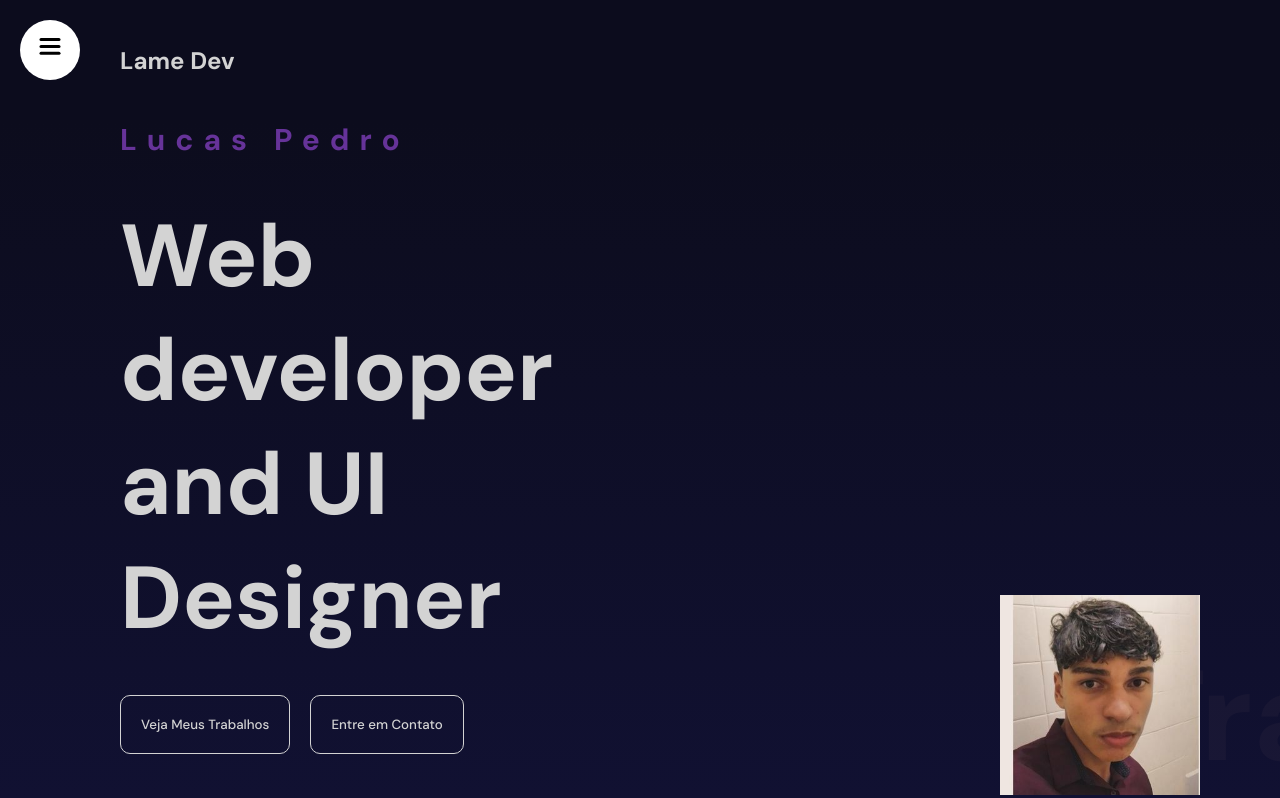
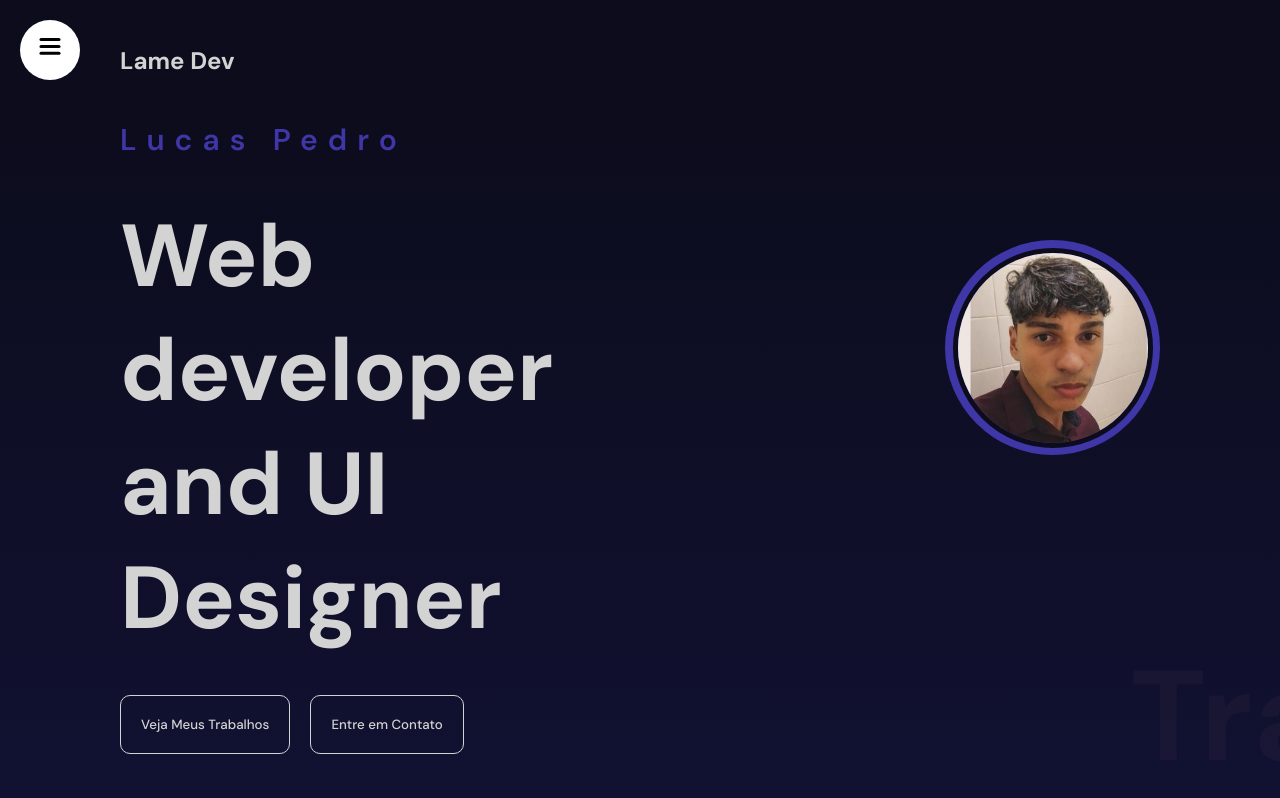
Before and after one commit to LucasPedro123/mywebsite-portfolio, a React (Vite) app: page / in a window 1280 px wide. Shown: the top 798 px of the page. Built offline with nearby package versions, Linux system fonts and the light colour scheme; no server answers; some icons are missing.

Commit message:
style: Adjusted button styles including font weight, padding, and border color for better visibility and interaction. Updated main-name color for better contrast.

```diff
--- a/src/Component/Hero/Hero-style.css
+++ b/src/Component/Hero/Hero-style.css
@@ -22,7 +22,8 @@
         font-size: 30px;
         z-index: 2;
         letter-spacing: 10px;
-        color: rebeccapurple;
+        font-weight: 600;
+        color: #3F36A7;
     }
 
     .main-buttoms {
@@ -80,12 +81,21 @@
 
 .main-image {
     position: absolute;
-    bottom: 0;
-    right: 80px;
+    top: 30%;
+    right: 120px;
+    width: 215px;
+    height: 215px;
+    align-items: center;
+    display: flex;
+    justify-content: center;
     overflow: hidden;
-
+    background: #3F36A7;
+    border-radius: 50%;
     img {
+        border: var(--primary) 5px solid;
+        border-radius: 50%;
         width: 200px;
+        height: 200px;
         overflow: hidden;
     }
 }
```
